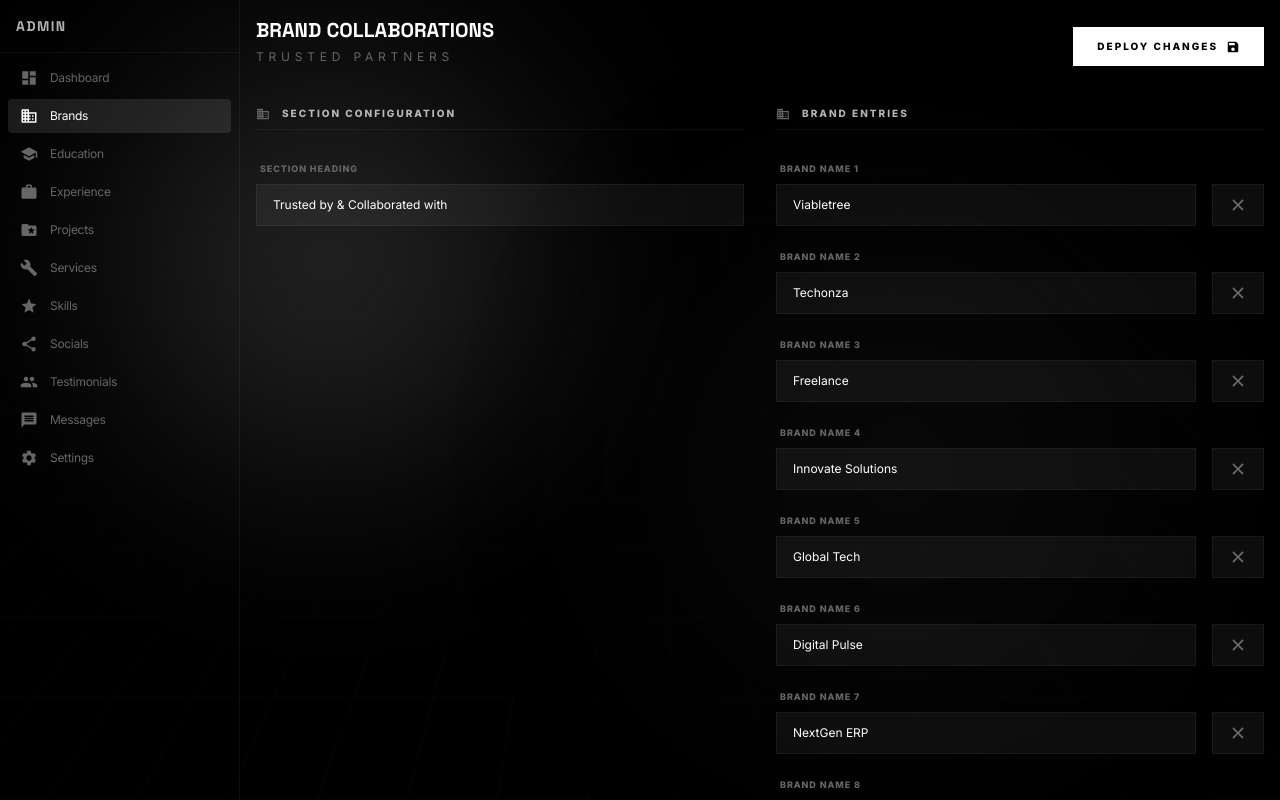
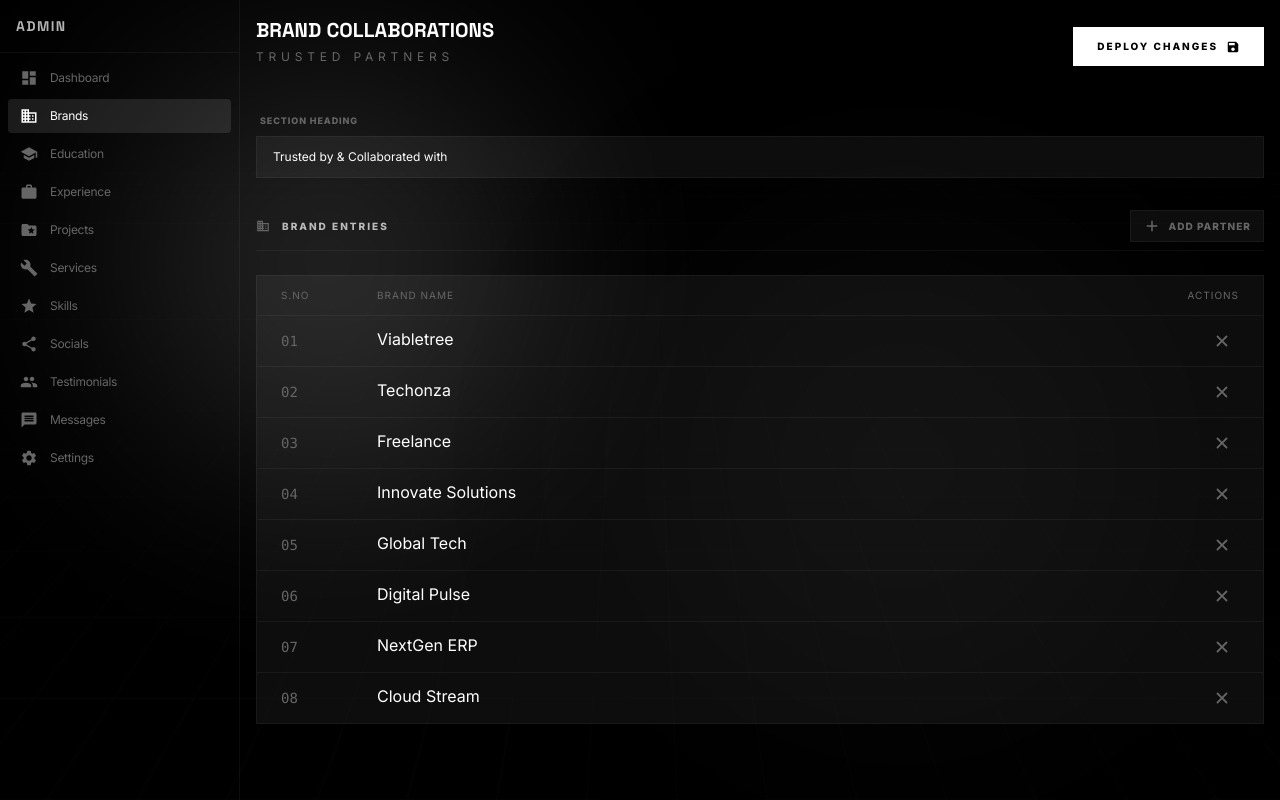
Before and after one commit to Hayyanshaikh/portfolio, a Next.js app: page /admin/brands in a window 1280 px wide. Built offline with nearby package versions, Linux system fonts and the light colour scheme.

Commit message:
feat: implement brand management page with reusable DataTable and FieldGroup components

```diff
--- a/app/(admin)/admin/brands/page.tsx
+++ b/app/(admin)/admin/brands/page.tsx
@@ -7,6 +7,7 @@ import Button from "@/components/ui/Button";
 import PageHeader from "@/components/admin/PageHeader";
 import FieldGroup from "@/components/admin/FieldGroup";
 import InputField from "@/components/admin/InputField";
+import DataTable, { ColumnDef } from "@/components/admin/DataTable";
 
 const initialBrands = [
   "Viabletree",
@@ -29,12 +30,59 @@ export default function BrandsPage() {
   };
 
   const handleAddBrand = () => {
+    const newIndex = brands.length;
     setBrands([...brands, ""]);
+    setTimeout(() => {
+      document.getElementById(`brand-input-${newIndex}`)?.focus();
+    }, 50);
   };
 
   const handleRemoveBrand = (index: number) => {
     setBrands(brands.filter((_, i) => i !== index));
   };
+
+  const columns: ColumnDef<string>[] = [
+    {
+      key: "sno",
+      header: "S.No",
+      headerClassName: "w-24",
+      cellClassName: "text-sm font-mono text-muted",
+      render: (_, index) => String(index + 1).padStart(2, "0"),
+    },
+    {
+      key: "name",
+      header: "Brand Name",
+      render: (brand, index) => (
+        <input
+          id={`brand-input-${index}`}
+          type="text"
+          value={brand}
+          onChange={(e) => {
+            const newBrands = [...brands];
+            newBrands[index] = e.target.value;
+            setBrands(newBrands);
+          }}
+          className="w-full bg-transparent border-b border-transparent focus:border-white/20 outline-none text-white transition-colors pb-1 placeholder:text-white/20"
+          placeholder="Enter brand name..."
+        />
+      ),
+    },
+    {
+      key: "actions",
+      header: "Actions",
+      headerClassName: "text-right w-28",
+      cellClassName: "text-right",
+      render: (_, index) => (
+        <button
+          onClick={() => handleRemoveBrand(index)}
+          className="text-muted hover:text-red-500 transition-colors p-2 inline-flex"
+          title="Remove Brand"
+        >
+          <HiX className="text-lg" />
+        </button>
+      ),
+    },
+  ];
 
   return (
     <div className="animate-reveal space-y-10 pb-20">
@@ -53,50 +101,29 @@ export default function BrandsPage() {
         }
       />
 
-      <div className="grid grid-cols-1 lg:grid-cols-2 gap-8">
+      <div className="space-y-8">
         {/* Section Settings */}
-        <div className="space-y-8">
-          <FieldGroup title="Section configuration" icon={MdBusiness}>
-            <InputField
-              label="Section Heading"
-              defaultValue="Trusted by & Collaborated with"
-            />
-          </FieldGroup>
-        </div>
+        <InputField
+          label="Section Heading"
+          defaultValue="Trusted by & Collaborated with"
+        />
 
-        {/* Brand Entries */}
-        <div className="space-y-8">
-          <FieldGroup title="Brand Entries" icon={MdBusiness}>
-            <div className="space-y-4">
-              {brands.map((brand, index) => (
-                <div key={index} className="flex gap-4 items-end">
-                  <div className="flex-1">
-                    <InputField
-                      label={`Brand Name ${index + 1}`}
-                      placeholder="e.g. NextGen ERP"
-                      defaultValue={brand}
-                    />
-                  </div>
-                  <button
-                    onClick={() => handleRemoveBrand(index)}
-                    className="h-[42px] px-4 bg-white/5 border border-white/5 hover:bg-red-500/10 hover:border-red-500/30 text-muted hover:text-red-500 transition-all rounded-none flex items-center justify-center"
-                    title="Remove Brand"
-                  >
-                    <HiX className="text-lg" />
-                  </button>
-                </div>
-              ))}
-            </div>
-
+        {/* Brand Entries Container */}
+        <FieldGroup
+          title="Brand Entries"
+          icon={MdBusiness}
+          rightAction={
             <button
               onClick={handleAddBrand}
-              className="w-full flex items-center justify-center gap-2 mt-4 bg-white/5 hover:bg-white/10 border border-white/5 hover:border-white/20 text-[10px] font-bold uppercase tracking-widest text-muted hover:text-white px-4 py-4 transition-all"
+              className="flex items-center gap-2 text-[10px] font-bold uppercase tracking-widest text-muted hover:text-white transition-colors bg-white/5 border border-white/5 hover:border-white/20 px-3 py-1.5"
             >
               <MdAdd className="text-lg" />
               Add Partner
             </button>
-          </FieldGroup>
-        </div>
+          }
+        >
+          <DataTable columns={columns} data={brands} />
+        </FieldGroup>
       </div>
     </div>
   );
--- /dev/null
+++ b/components/admin/DataTable.tsx
@@ -0,0 +1,65 @@
+import React from "react";
+
+export interface ColumnDef<T> {
+  key: string;
+  header: string;
+  headerClassName?: string;
+  cellClassName?: string;
+  render?: (row: T, index: number) => React.ReactNode;
+}
+
+export interface DataTableProps<T> {
+  columns: ColumnDef<T>[];
+  data: T[];
+}
+
+export default function DataTable<T>({ columns, data }: DataTableProps<T>) {
+  return (
+    <div className="w-full overflow-hidden bg-white/5 border border-white/5">
+      <table className="w-full text-left border-collapse">
+        <thead>
+          <tr className="border-b border-white/5 text-[10px] font-bold uppercase tracking-widest text-muted">
+            {columns.map((col, index) => (
+              <th
+                key={col.key || index}
+                className={`px-6 py-3 font-normal ${col.headerClassName || ""}`}
+              >
+                {col.header}
+              </th>
+            ))}
+          </tr>
+        </thead>
+        <tbody className="divide-y divide-white/5">
+          {data.length === 0 ? (
+            <tr>
+              <td
+                colSpan={columns.length}
+                className="px-6 py-8 text-center text-sm text-muted"
+              >
+                No records found.
+              </td>
+            </tr>
+          ) : (
+            data.map((row, rowIndex) => (
+              <tr
+                key={rowIndex}
+                className="group hover:bg-white/5 transition-colors"
+              >
+                {columns.map((col, colIndex) => (
+                  <td
+                    key={col.key || colIndex}
+                    className={`px-6 py-2 ${col.cellClassName || ""}`}
+                  >
+                    {col.render
+                      ? col.render(row, rowIndex)
+                      : (row as any)[col.key]}
+                  </td>
+                ))}
+              </tr>
+            ))
+          )}
+        </tbody>
+      </table>
+    </div>
+  );
+}
--- a/components/admin/FieldGroup.tsx
+++ b/components/admin/FieldGroup.tsx
@@ -6,16 +6,20 @@ interface FieldGroupProps {
   icon: IconType;
   children: React.ReactNode;
   className?: string;
+  rightAction?: React.ReactNode;
 }
 
-export default function FieldGroup({ title, icon: Icon, children, className = "" }: FieldGroupProps) {
+export default function FieldGroup({ title, icon: Icon, children, className = "", rightAction }: FieldGroupProps) {
   return (
     <section className={`space-y-6 ${className}`}>
-      <div className="flex items-center gap-3 pb-2 border-b border-white/5">
-        <Icon className="text-muted text-sm" />
-        <h2 className="text-[10px] font-bold uppercase tracking-[0.2em] text-white/70">
-          {title}
-        </h2>
+      <div className="flex items-center justify-between pb-2 border-b border-white/5">
+        <div className="flex items-center gap-3">
+          <Icon className="text-muted text-sm" />
+          <h2 className="text-[10px] font-bold uppercase tracking-[0.2em] text-white/70">
+            {title}
+          </h2>
+        </div>
+        {rightAction && <div>{rightAction}</div>}
       </div>
       <div className="space-y-4">
         {children}
```
